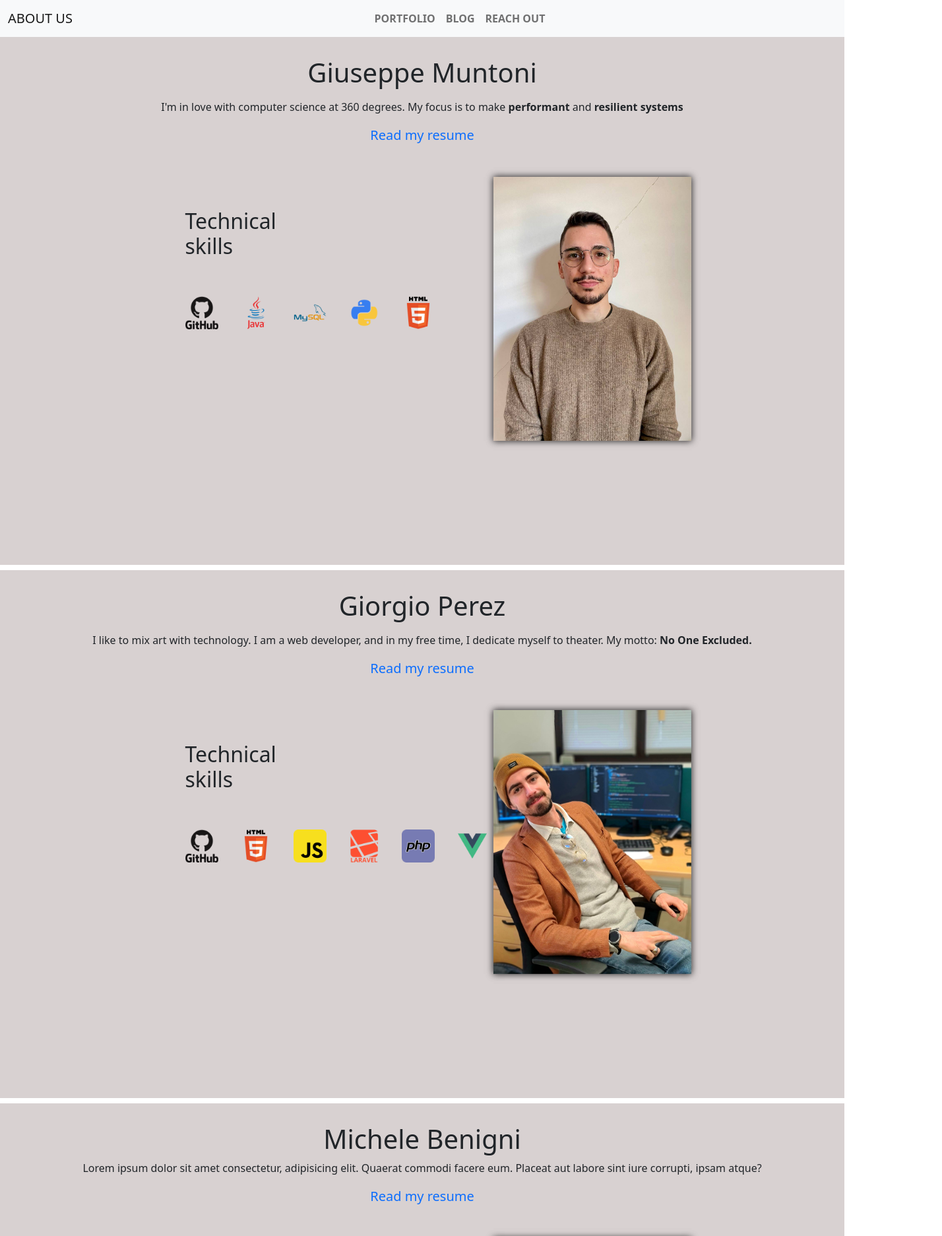
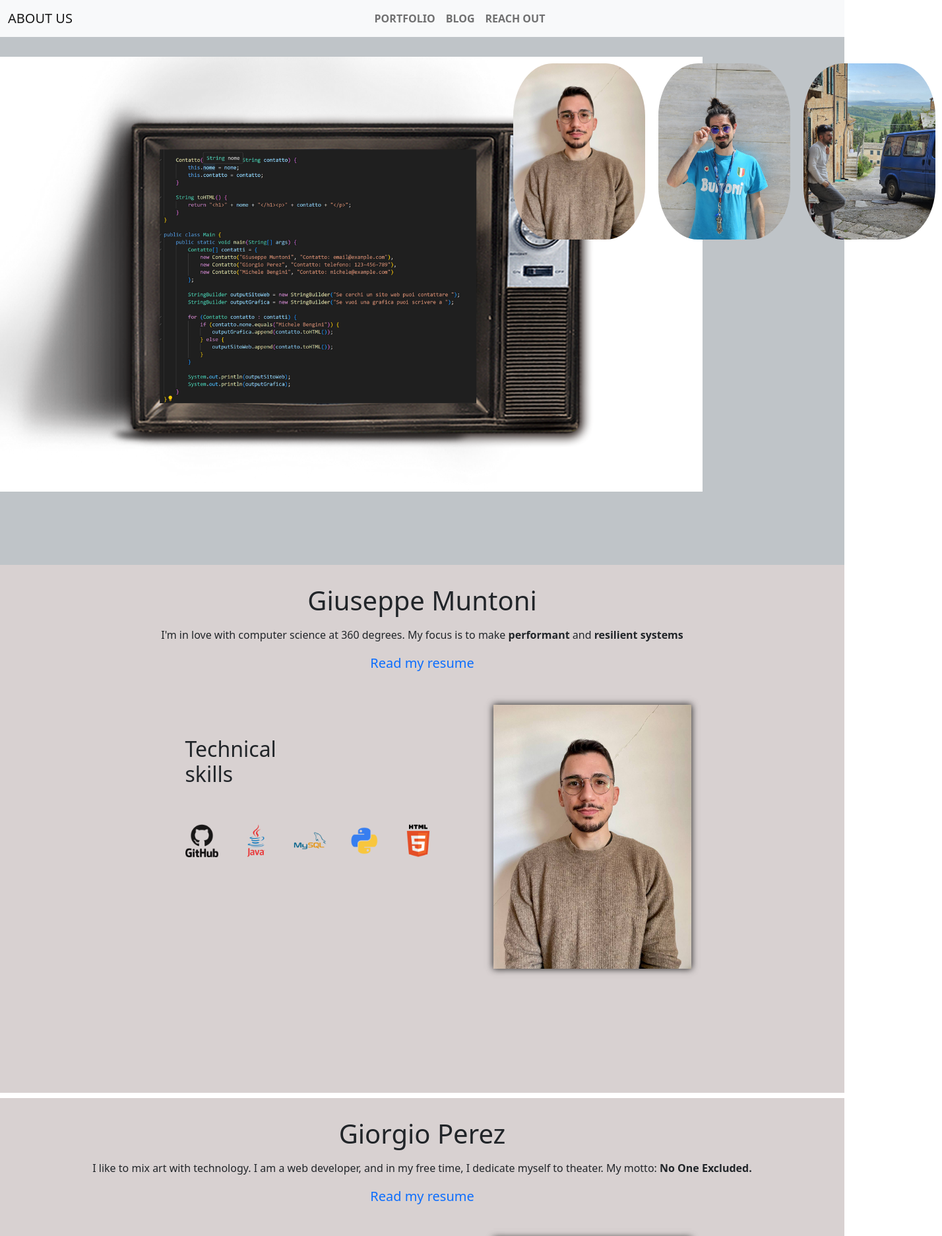
Before and after one commit to giorgiop62/rifatto-main, a plain HTML site: page index.html in a window 1280 px wide. Shown: the top 1873 px of the page at 66% size, 1428 px wide, since content can reach past the window. Drawn offline with nearby package versions, Linux system fonts and the light colour scheme.

Commit message:
aggiornamenti_pt2

```diff
--- a/index.html
+++ b/index.html
@@ -57,50 +57,22 @@
         </div>
       </nav>
     </header>
-    <!--<div class="about d-flex justify-content-between">
+    <div class="about d-flex justify-content-between">
       <div class="left">
         <div class="info text-center">
-        <code>
-           <p class="code">class Team:<br>
-            def __init__(self, members): <br>
-            self.members = members<br>
-            def develop software(self):<br>
-            print <h4 class="work-in-progress">("work in progress...")</h4> <br>
-            print <h4 class="project-delivered">("project delivered!") </h4><br>
-            class Member:<br>
-            def __init__(self, name, role, email):<br>
-            self.name name<br>
-            self.role = role<br>
-            _name = '__main__': members = [<br>
-            if __name__ = '__main__':<br>
-            <strong>Member</strong>(name=<h5 class="text-danger">"Giuseppe Muntoni", role="Software engineer"</h5>),<br>
-            <strong>Member</strong>(name=<h5 class="text-white">"Giorgio Perez", role="Frontend developer"</h5> ),<br>
-            <strong>Member</strong>(name=<h5 class="text-success">"Michele Benigni", role="UX Designer"</h5>)<br>
-            ]<br>
-            team = Team(members)<br>
-            while(True):
-            <h4>team.develop_software()</h4>
-          </p>
-          </code>
+          <img src="./img/proviamo.png" alt="" />
         </div>
       </div>
       <div class="right">
         <div class="info d-flex">
-        <img class="img-about" src="./img/giuseppe.jpeg" alt="">
-        <div class="info">
-          Informazioni su Giuseppe
+          <div class="g">
+            <img class="img-about" src="./img/giuseppe.jpeg" alt="" />
           </div>
-        <img class="img-about" src="./img/giorgio.jpeg" alt="">
-        <div class="info">
-          Informazioni su Giorgio
-        </div>
-        <img class="img-about" src="./img/WhatsApp Image 2024-04-30 at 15.24.22.jpeg" alt="">
-        <div class="info">
-          Altre informazioni
+          <img class="img-about" src="./img/giorgio.jpeg" alt="" />
+          <img class="img-about" src="./img/benignialtro.jpeg" alt="" />
         </div>
       </div>
     </div>
-  </div>-->
     <div class="giuseppe">
       <div class="info text-center">
         <h1>Giuseppe Muntoni</h1>
@@ -221,9 +193,10 @@
       <div class="info text-center">
         <h1>Michele Benigni</h1>
         <p>
-          Lorem ipsum dolor sit amet consectetur, adipisicing elit. Quaerat
-          commodi facere eum. Placeat aut labore sint iure corrupti, ipsam
-          atque?
+          I'm a skilled programmer and UX designer dedicated to crafting
+          engaging digital experiences. With a blend of technical expertise and
+          user-centric design, I
+          <strong>transform ideas into impactful digital solutions.</strong>
         </p>
         <a class="cv text-center" href="./img/Giorgio-PerezCV.pdf"
           >Read my resume</a
--- a/style/style.css
+++ b/style/style.css
@@ -1,7 +1,7 @@
 .about {
   height: 100vh;
   padding-top: 30px;
-  background-image: url("../img/kindpng_6857577.png");
+  background-color: rgb(191 196 200);
 }
 
 .left {
@@ -81,24 +81,10 @@ li {
   font-size: 15px;
 }
 
-.right {
-  position: relative;
-}
-
 .img-about {
   border-radius: 30%;
   width: 200px;
   margin: 10px;
-  transition: transform 0.8s ease-in-out;
-  cursor: pointer;
-}
-
-.img-about:hover {
-  transform: rotate(360deg);
-}
-
-.img-about:hover + .info {
-  display: block;
 }
 
 @media only screen and (max-width: 768px) {
```
Also changed, not shown: img/proviamo.png (added). Lines whose indentation alone changed are shown as unchanged.
